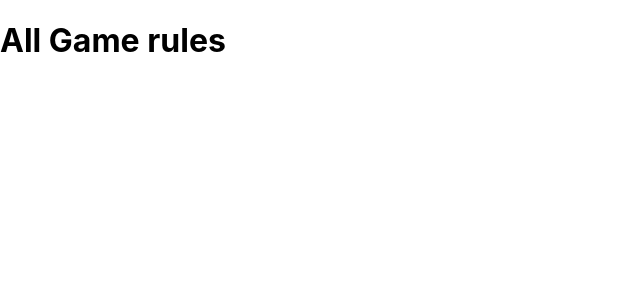
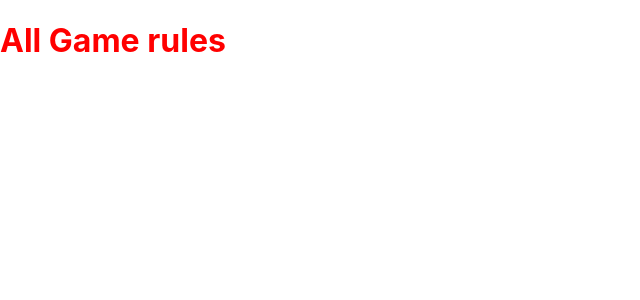
Before and after one commit to SMPlay/all-game-rules, a Next.js app: page / in a window 1280 px wide. Shown: the top 300 px of the page, without its empty margins (0-640 px from the left). Built offline with nearby package versions, Linux system fonts and the light colour scheme.

Commit message:
Added styled-components

```diff
--- a/next.config.js
+++ b/next.config.js
@@ -1,4 +1,5 @@
 /** @type {import('next').NextConfig} */
 module.exports = {
   reactStrictMode: true,
-}
+  styledComponents: true,
+};
--- a/package.json
+++ b/package.json
@@ -8,13 +8,15 @@
     "lint": "next lint"
   },
   "dependencies": {
-    "next": "12.0.7",
+    "next": "^12.0.7",
     "react": "17.0.2",
-    "react-dom": "17.0.2"
+    "react-dom": "17.0.2",
+    "styled-components": "^5.3.3"
   },
   "devDependencies": {
     "@types/node": "17.0.6",
     "@types/react": "17.0.38",
+    "@types/styled-components": "^5.1.19",
     "eslint": "8.6.0",
     "eslint-config-next": "12.0.7",
     "typescript": "4.5.4"
--- a/pages/_app.tsx
+++ b/pages/_app.tsx
@@ -1,8 +1,30 @@
-import '../styles/globals.css'
-import type { AppProps } from 'next/app'
+import { createGlobalStyle } from "styled-components";
+import type { AppProps } from "next/app";
 
-function MyApp({ Component, pageProps }: AppProps) {
-  return <Component {...pageProps} />
-}
+const GlobalStyle = createGlobalStyle`
+  html,
+  body {
+    padding: 0;
+    margin: 0;
+    font-family: -apple-system, BlinkMacSystemFont, Segoe UI, Roboto, Oxygen,
+      Ubuntu, Cantarell, Fira Sans, Droid Sans, Helvetica Neue, sans-serif;
+  }
 
-export default MyApp
+  a {
+    color: inherit;
+    text-decoration: none;
+  }
+
+  * {
+    box-sizing: border-box;
+  }
+`;
+
+const MyApp = ({ Component, pageProps }: AppProps) => (
+  <>
+    <GlobalStyle />
+    <Component {...pageProps} />
+  </>
+);
+
+export default MyApp;
--- a/pages/index.tsx
+++ b/pages/index.tsx
@@ -1,5 +1,10 @@
+import styled from "styled-components";
 import type { NextPage } from "next";
 
-const Home: NextPage = () => <h1>All Game rules</h1>;
+const Title = styled.h1`
+  color: red;
+`;
+
+const Home: NextPage = () => <Title>All Game rules</Title>;
 
 export default Home;
--- a/styles/globals.css
+++ /dev/null
@@ -1,16 +0,0 @@
-html,
-body {
-  padding: 0;
-  margin: 0;
-  font-family: -apple-system, BlinkMacSystemFont, Segoe UI, Roboto, Oxygen,
-    Ubuntu, Cantarell, Fira Sans, Droid Sans, Helvetica Neue, sans-serif;
-}
-
-a {
-  color: inherit;
-  text-decoration: none;
-}
-
-* {
-  box-sizing: border-box;
-}
```
Also changed, not shown: 1 other file (tests, documents, lock files or other folders).
